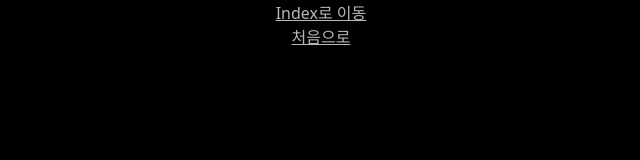
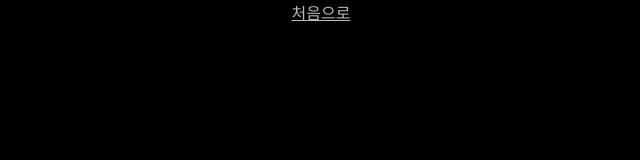
Before and after one commit to UJin1122/NYAN, a website: page html/cat.html in a window 1280 px wide. Shown: the top 160 px of the page, without its empty margins (319-959 px from the left). Drawn offline with Linux system fonts and the light colour scheme.

Commit message:
문법 오류 수정

```diff
--- a/html/cat.html
+++ b/html/cat.html
@@ -4,7 +4,6 @@
     <meta charset="UTF-8" />
     <meta name="viewport" content="width=device-width, initial-scale=1.0" />
     <title>NYAN</title>
-    <a href="/index.html">Index로 이동</a>
     <style>
       body {
         background-color: #000000;
@@ -95,6 +94,7 @@
       }
     </style>
   </head>
+
   <body>
     <a href="/index.html">처음으로</a>
   </body>
```
